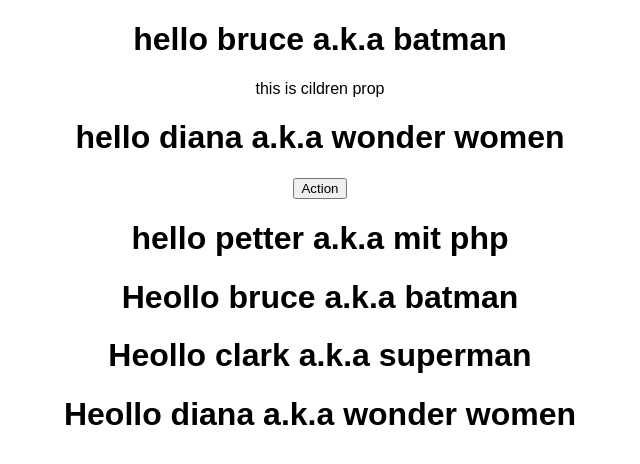
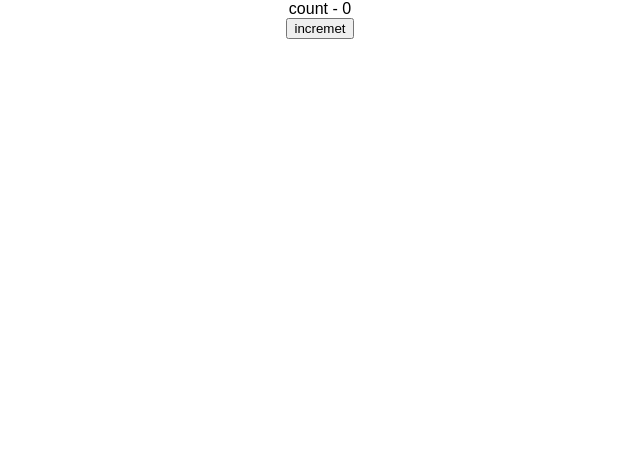
Before and after one commit to mohammadyazarloo2/react-lessons, a React (Create React App) app: page / in a window 1280 px wide. Shown: the top 464 px of the page, without its empty margins (320-960 px from the left). Built offline with nearby package versions, Linux system fonts and the light colour scheme.

Commit message:
using set status to count click how clicked

```diff
--- a/src/App.js
+++ b/src/App.js
@@ -4,12 +4,19 @@
 import Greate from './components/greate'
 import Welcome from './components/welcome'
 import Hello from './components/hello'
+import Message from './components/message'
+import Counter from './components/counter';
 
 class App extends Component {
   render() {
     return (
       <div className="App">
-        <Greate name="bruce" heroName="batman" >
+
+        <Counter />
+
+
+
+        {/*<Greate name="bruce" heroName="batman" >
         <p>this is cildren prop</p>
         </Greate>
         <Greate name="diana" heroName="wonder women" >
@@ -19,7 +26,7 @@
         <Welcome name="bruce" heroName="batman" />
         <Welcome name="clark" heroName="superman" />
         <Welcome name="diana" heroName="wonder women" />
-        {/* <Hello /> */}
+        <Hello /> */}
       </div>
     );
   }
--- /dev/null
+++ b/src/components/counter.js
@@ -0,0 +1,49 @@
+import React , {Component} from 'react'
+
+class Counter extends Component{
+
+    constructor(props){
+        super(props);
+        this.state={
+            count:0
+        }
+    }
+
+    increment(){
+    //    this.setState({
+    //        count:this.state.count+1
+    //    },
+    //    ()=>{
+    //        console.log('callback value:',this.state.count)
+    //    }
+    //    )
+    //    console.log(this.state.count)
+
+    this.setState(prevState=>({
+        count:prevState.count+1
+    }))
+    console.log(this.state.count)
+
+    }
+
+    incrementFive(){
+        this.increment()
+        this.increment()
+        this.increment()
+        this.increment()
+        this.increment()
+    }
+
+    render(){
+        return (
+            <div>
+                <div>
+                count - {this.state.count}
+                </div>
+                <button onClick={()=>this.incrementFive()}>incremet</button>
+            </div>
+        )
+    }
+
+}
+export default Counter
```
